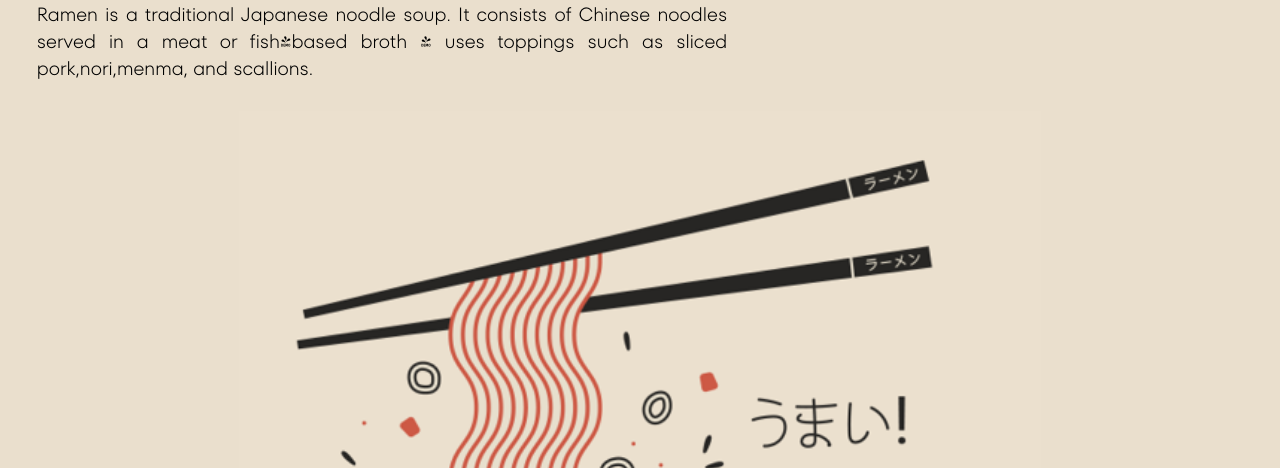
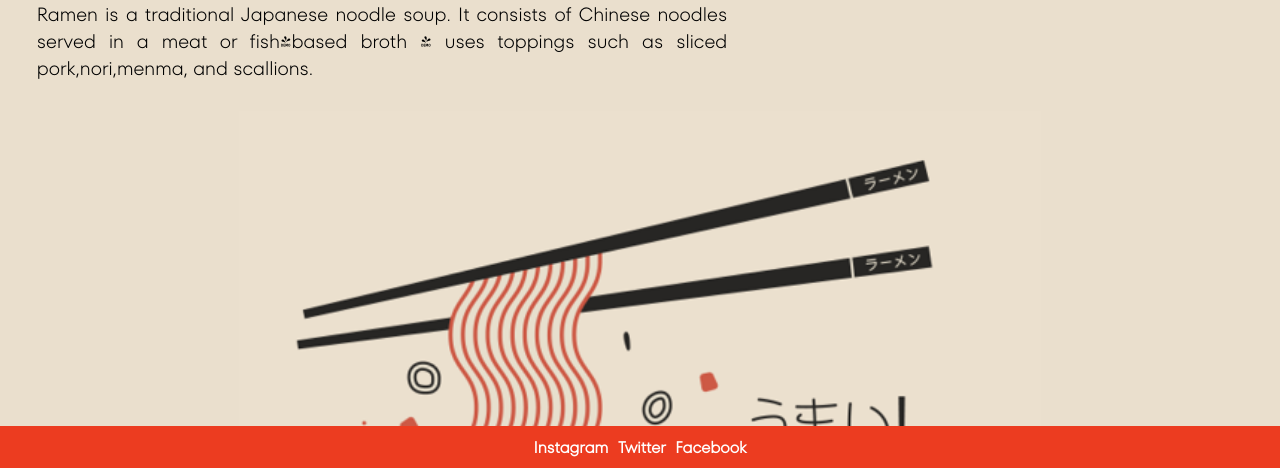
Before and after one commit to victrfiuza/Ramen, a plain HTML site: page home/index.html in a window 1280 px wide. Shown: the part 332-800 px from the top of the page. Drawn offline with Linux system fonts and the light colour scheme; files whose address does not match are found by name.

Commit message:
footer fixed

```diff
--- a/home/assets/css/style.css
+++ b/home/assets/css/style.css
@@ -75,7 +75,7 @@ nav {
     text-align: left;
 }
 
-/* ------------------------------------------------------------------------------------------------------------------------------------------------------------------------------------------------------- */
+/* ------------------------------------------------ */
 /* Main */
 
 /* A BOWL OF LOVE FROM JAPANESE CUISINE FOR YOU */
@@ -111,7 +111,7 @@ nav {
     padding: 0.3rem;
 }
 
-/* ------------------------------------------------------------------------------------------------------------------------------------------------------------------------------------------------------- */
+/* ------------------------------------------------ */
 /* Imagem */
 .main__img {
     display: flex;
@@ -126,7 +126,7 @@ nav {
     padding: 2%;
 }
 
-/* ------------------------------------------------------------------------------------------------------------------------------------------------------------------------------------------------------- */
+/* ------------------------------------------------ */
 
 #btn__order {
     font-family: 'light';
@@ -138,3 +138,36 @@ nav {
     text-decoration: none;
 
 }
+
+/* ------------------------------------------------------------------------------------------------------------------------------------------------------------------------------------------------------- */
+
+.social__media {
+    display: flex;
+    justify-content: center;
+    padding: 0.6rem;
+    background-color: #ec3c20;
+    width: 100%;
+    position: fixed;
+    bottom: 0;
+}
+
+.social__media ul {
+    display: flex;
+    width: fit-content;
+}
+
+.social__media ul li {
+    list-style: none;
+}
+
+.social__media ul li a {
+    color: white;
+    font-weight: bolder;
+    font-family: 'light';
+    text-decoration: none;
+    padding: 0.3rem;
+    list-style: none;
+    background-color: #ec3c20;
+}
+
+/* ------------------------------------------------------------------------------------------------------------------------------------------------------------------------------------------------------- */
```
